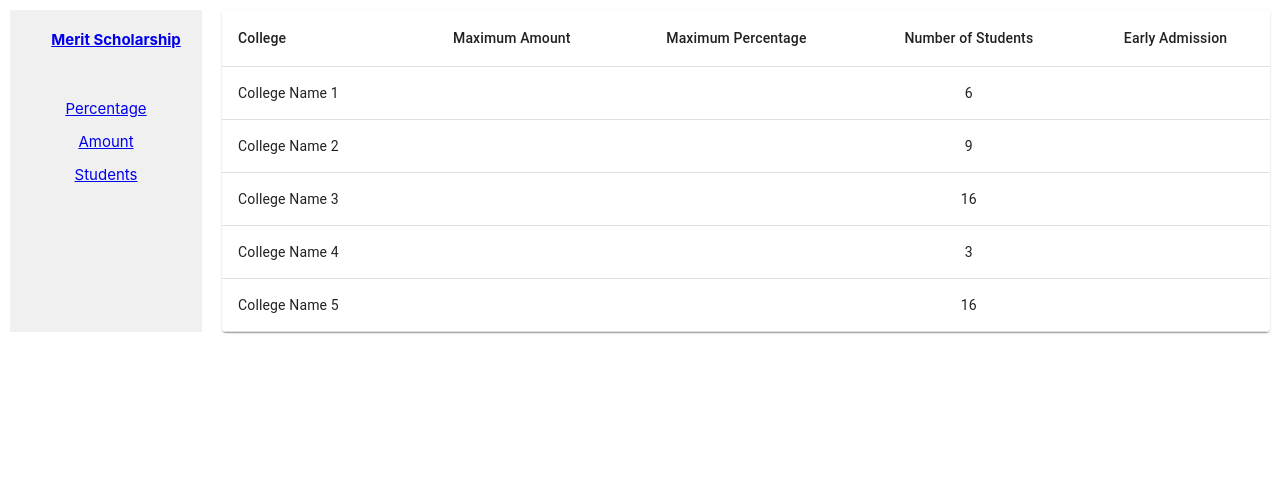
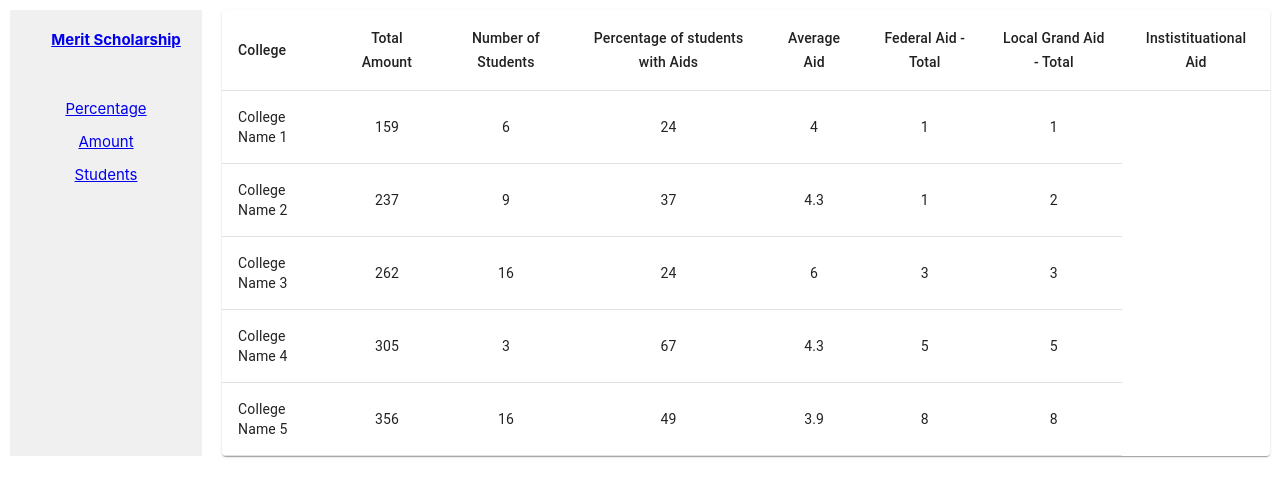
Before and after one commit to amb445/Hackathon11, a React (Create React App) app: page /#/Amount in a window 1280 px wide. Shown: the top 496 px of the page. Built offline with nearby package versions, Linux system fonts and the light colour scheme; no server answers.

Commit message:
Update DataTable.js

```diff
--- a/src/DataTable.js
+++ b/src/DataTable.js
@@ -40,10 +40,13 @@ class DataTable extends Component {
         <TableHead>
           <TableRow>
             <TableCell>College</TableCell>
-            <TableCell align="center">Maximum Amount</TableCell>
-            <TableCell align="center">Maximum Percentage</TableCell>
+            <TableCell align="center">Total Amount</TableCell>
             <TableCell align="center">Number of Students</TableCell>
-            <TableCell align="center">Early Admission</TableCell>
+            <TableCell align="center">Percentage of students with Aids</TableCell>
+            <TableCell align="center">Average Aid </TableCell>
+            <TableCell align="center">Federal Aid - Total</TableCell>
+            <TableCell align="center">Local Grand Aid - Total</TableCell>
+            <TableCell align="center">Instistituational Aid </TableCell>
           </TableRow>
         </TableHead>
         <TableBody>
@@ -52,10 +55,12 @@ class DataTable extends Component {
               <TableCell component="th" scope="row">
                 {row.college}
               </TableCell>
-              <TableCell align="center">{row.MaximumAmount}</TableCell>
-              <TableCell align="center">{row.MaximumPercentage}</TableCell>
+              <TableCell align="center">{row.TotalAmount }</TableCell>
               <TableCell align="center">{row.NumberofStudents}</TableCell>
-              <TableCell align="center">{row.EarlyAdmission}</TableCell>
+              <TableCell align="center">{row.PercentageofStudents}</TableCell>
+              <TableCell align="center">{row.AverageAid}</TableCell>
+              <TableCell align="center">{row.FederalAidTotal}</TableCell>
+              <TableCell align="center">{row.InstitutionalAid}</TableCell>
             </TableRow>
           ))}
         </TableBody>
```
